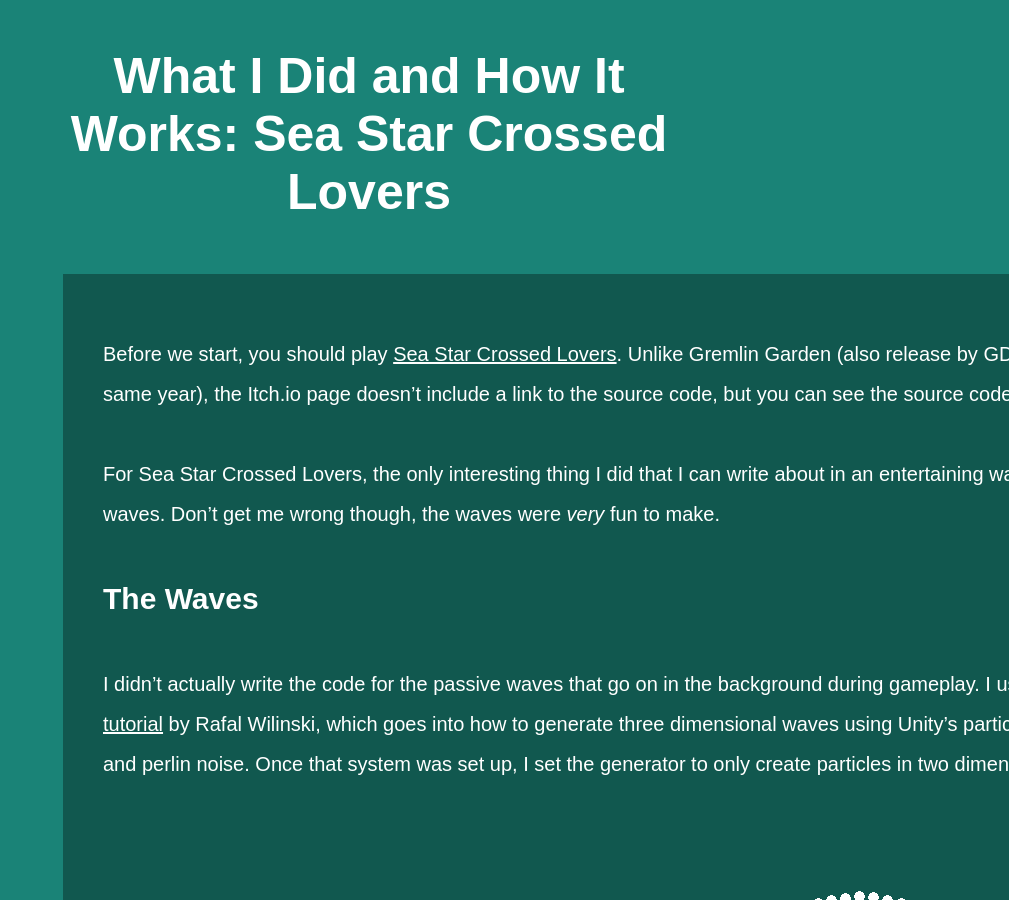
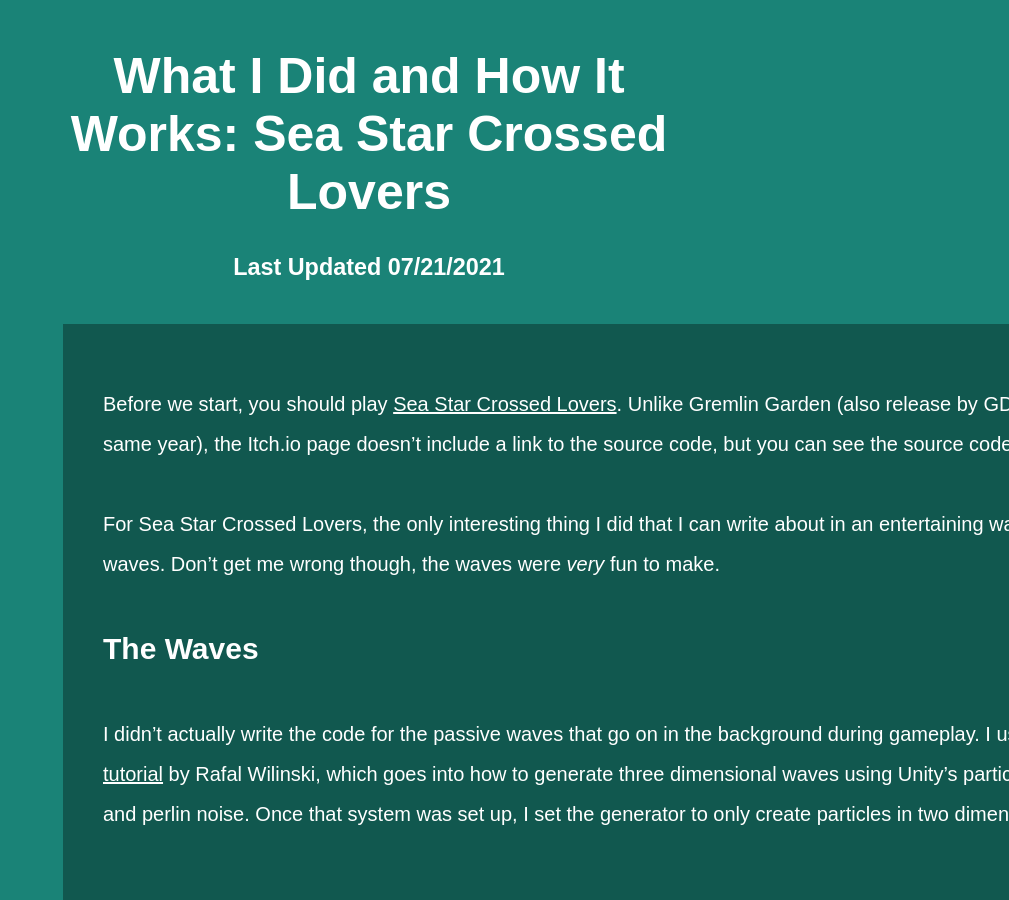
Before and after one commit to ambiguousname/ambiguousname.github.io, a Jekyll site: the page built from _posts/2021-06-16-sscl.md, in a window 1280 px wide and 900 px high. Shown: the whole window, without its empty margins (271-1280 px from the left). Built offline with Jekyll 4.4.1, drawn with Linux system fonts in a browser that asks for light colours.

Commit message:
Added stuff for last updated posts

```diff
--- a/_layouts/post.html
+++ b/_layouts/post.html
@@ -13,6 +13,9 @@
     <body>
         <div class="content">
             <h1>{{ page.title }}</h1>
+            {% if page.updated %}
+            <h3> Last Updated {{ page.updated }}</h3>
+            {% endif %}
             <div class="post-content">
                 {{ page.content }}
             </div>
--- a/_posts/2021-06-16-sscl.md
+++ b/_posts/2021-06-16-sscl.md
@@ -1,6 +1,7 @@
 ---
 layout: post
 title: "What I Did and How It Works: Sea Star Crossed Lovers"
+updated: "07/21/2021"
 ---
 
 Before we start, you should play [Sea Star Crossed Lovers](https://seagda.itch.io/sscl). Unlike Gremlin Garden (also release by GDA in the same year), the Itch.io page doesn't
```
